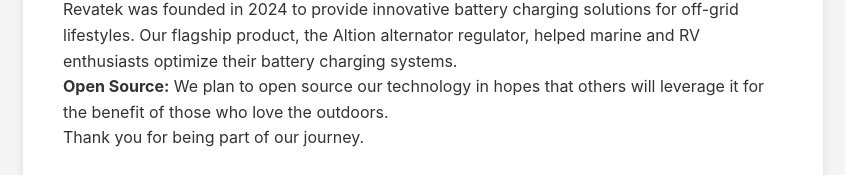
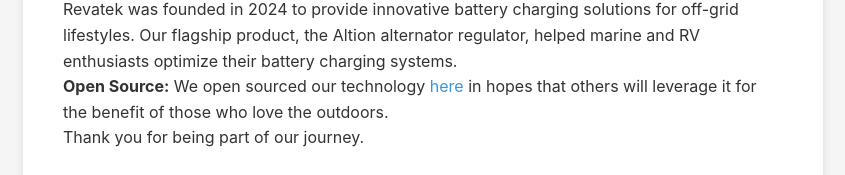
Before and after one commit to grevelle/revatek-website, a plain HTML site: page index.html in a window 1280 px wide. Shown: the part 945-1120 px from the top of the page, without its empty margins (217-1062 px from the left). Drawn offline with Linux system fonts and the light colour scheme.

Commit message:
Update index.html

```diff
--- a/index.html
+++ b/index.html
@@ -144,7 +144,7 @@
             <h2>About Revatek</h2>
             <p>Revatek was founded in 2024 to provide innovative battery charging solutions for off-grid lifestyles. Our flagship product, the Altion alternator regulator, helped marine and RV enthusiasts optimize their battery charging systems.</p>
 
-            <p><strong>Open Source:</strong> We plan to open source our technology in hopes that others will leverage it for the benefit of those who love the outdoors.</p>
+            <p><strong>Open Source:</strong> We open sourced our technology <a href="https://github.com/grevelle/revatek-alternator-regulator" target="_blank">here</a> in hopes that others will leverage it for the benefit of those who love the outdoors.</p>
 
             <p>Thank you for being part of our journey.</p>
         </div>
```
